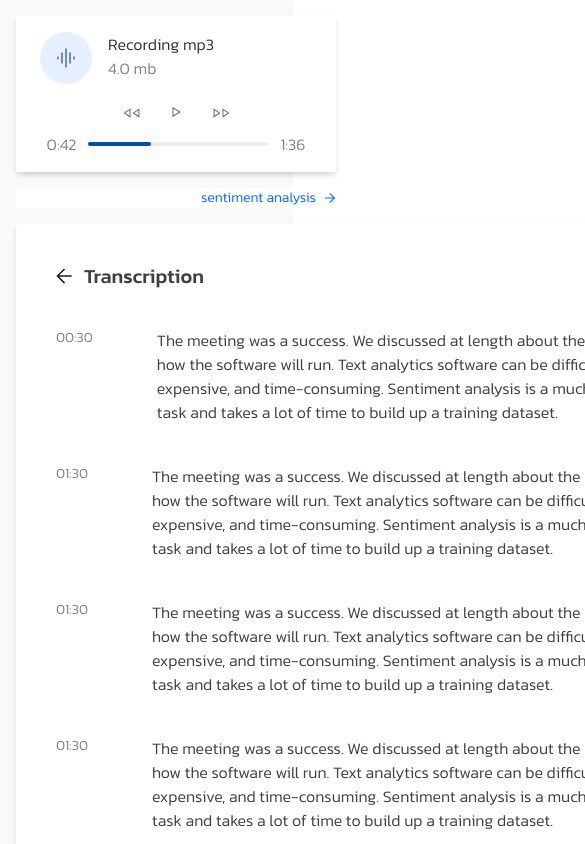
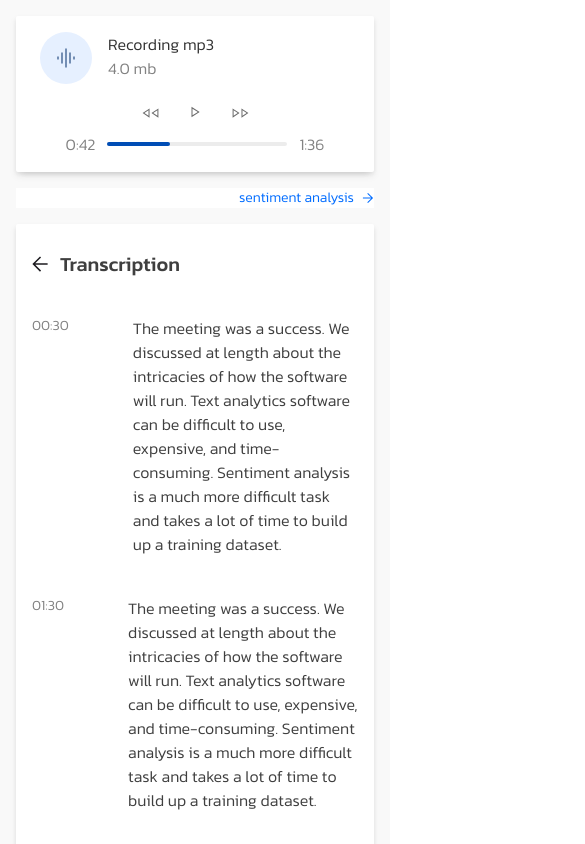
Before and after one commit to arcteggzz/brainbox-scrybe, a React (Create React App) app: page / in a window 390 px wide. Shown: the top 844 px of the page, 585 px wide, since content can reach past the window. Built offline with nearby package versions, Linux system fonts and the light colour scheme; the HTML template or start-up script is replaced by a standard one.

Commit message:
style: mobile/added bug fixes

```diff
--- a/src/pages/Transcribe/Components/TranscriptionMain/TranscriptionMain.module.scss
+++ b/src/pages/Transcribe/Components/TranscriptionMain/TranscriptionMain.module.scss
@@ -15,5 +15,6 @@
     .TranscriptionMain {
         flex-direction: column-reverse;
         padding: pix-rem(16);
+        width: 100%;
     }
 }
--- a/src/pages/Transcribe/Components/TranscriptionMain/TranscriptionRightBar/TranscriptionRightBar.module.scss
+++ b/src/pages/Transcribe/Components/TranscriptionMain/TranscriptionRightBar/TranscriptionRightBar.module.scss
@@ -10,5 +10,6 @@
 @media screen and (max-width: 480px) {
     .TranscriptionRightBar {
         left: 0;
+        width: 100%;
     }
 }
--- a/src/pages/Transcribe/Components/TranscriptionMain/TranscriptionsList/TranscriptionsList.module.scss
+++ b/src/pages/Transcribe/Components/TranscriptionMain/TranscriptionsList/TranscriptionsList.module.scss
@@ -50,3 +50,13 @@
         color: #828282;
     }
 }
+
+
+@media screen and (max-width: 480px) {
+    .TranscriptionsList {
+        // flex: 1 1 auto;
+        width: 100%;
+        border-radius: 2px;
+        padding: pix-rem(28) pix-rem(16);
+    }
+}
--- a/src/pages/Transcribe/Transcribe.module.scss
+++ b/src/pages/Transcribe/Transcribe.module.scss
@@ -10,5 +10,6 @@
 @media screen and (max-width: 480px) {
     .Transcribe {
         left: 0;
+        width: 100vw;
     }
 }
```
